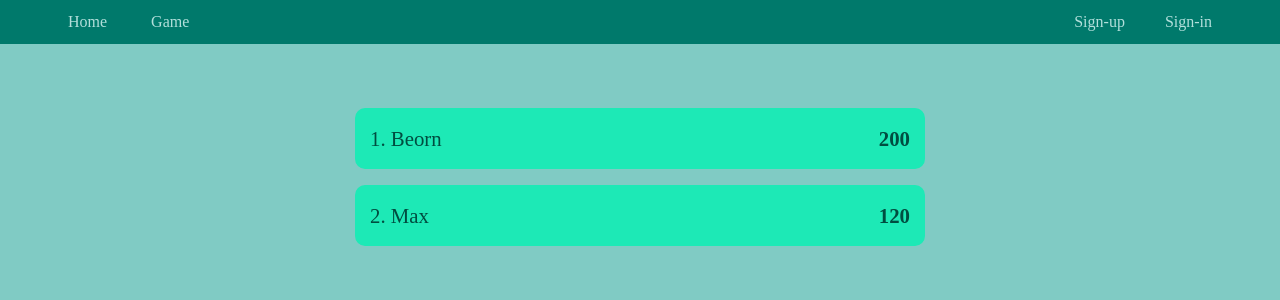
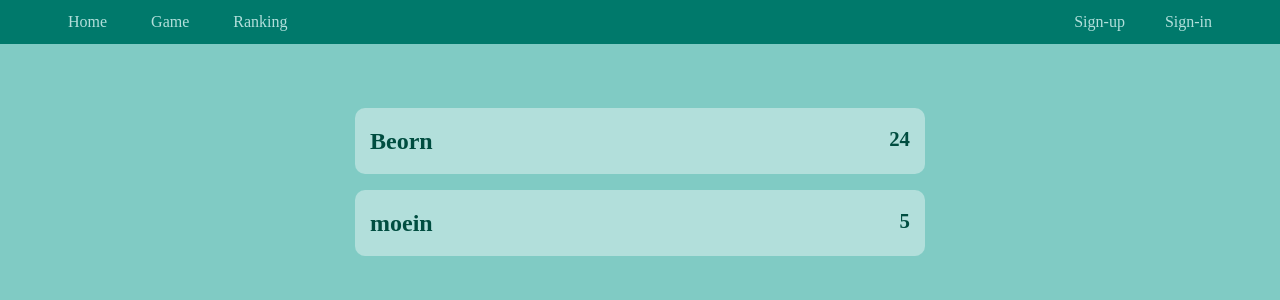
Before and after one commit to M-Moein-M/Dictation-app, a Node server app: page /ranking in a window 1280 px wide. Shown: the top 300 px of the page. Run offline with Node 20, Linux system fonts and the light colour scheme; some libraries are stand-ins or nearby versions; some web fonts are replaced.

Commit message:
added ranking system

```diff
--- a/app.js
+++ b/app.js
@@ -65,7 +65,7 @@ app.use('/', require(path.join(__dirname, 'routes', 'index.js')));
 app.use('/game', require(path.join(__dirname, 'routes', 'game')));
 app.use('/signup', require(path.join(__dirname, 'routes', 'signup')));
 app.use('/signin', require(path.join(__dirname, 'routes', 'signin')));
-app.use('/ranking', require(path.join(__dirname, 'routes', 'ranking')));
+app.use('/ranking', require(path.join(__dirname, 'routes', 'ranking')).router); // ranking route exports an object, here we only want the router
 
 app.get('/logout', (req, res) => {
   req.logout();
--- a/public/css/style.css
+++ b/public/css/style.css
@@ -146,7 +146,7 @@ p > a {
 .ranking {
   padding: 15px;
   border-radius: 10px;
-  background-color: #1de9b6;
+  background-color: #b2dfdb;
 
   font-size: 1.3rem;
 
@@ -156,6 +156,11 @@ p > a {
   padding: 20px;
 }
 
-.ranking .score {
+.ranking .ranking-score {
   font-weight: bold;
 }
+
+.ranking .ranking-username {
+  font-size: 1.5rem;
+  font-weight: bold;
+}
--- a/routes/game.js
+++ b/routes/game.js
@@ -5,6 +5,7 @@ const flash = require('express-flash');
 require('dotenv').config();
 
 const { usersDatabase, wordsDatabase } = require('../app.js');
+const { updateRanking } = require('./ranking');
 
 router.get('/', isAuthenticated, async (req, res) => {
   wordsDatabase.findOne({ wordTag: req.user.userLevel }, async (err, doc) => {
@@ -51,7 +52,7 @@ router.post('/', isAuthenticated, (req, res) => {
               if (err) {
                 console.log('Error in /game post');
                 console.log(err);
-              }
+              } else updateRanking(user.username, user.userLevel + 1);
             }
           );
         } else {
@@ -63,7 +64,7 @@ router.post('/', isAuthenticated, (req, res) => {
               if (err) {
                 console.log('Error in /game post');
                 console.log(err);
-              }
+              } else updateRanking(user.username, user.userLevel);
             }
           );
         }
--- a/routes/ranking.js
+++ b/routes/ranking.js
@@ -1,15 +1,111 @@
 const express = require('express');
 const router = express.Router();
+const path = require('path');
+const Datastore = require('nedb');
+const rankingDatabase = new Datastore({
+  filename: path.join(
+    path.resolve(__dirname, '..'),
+    'database',
+    'ranking-database.db'
+  ),
+  autoload: true,
+});
+
+// if no global ranking exists
+rankingDatabase.findOne({ rankLevel: 'global' }, (err, doc) => {
+  if (err) console.log(err);
+  else if (!doc) initNewGlobalRanking();
+});
 
 router.get('/', (req, res) => {
-  res.render('ranking', {
-    rankings: [
-      { rank: 1, name: 'Beorn', score: 200 },
-      { rank: 2, name: 'Max', score: 120 },
-    ],
-    isUserLogged: req.isAuthenticated(),
-    username: req.isAuthenticated() ? req.user.username : null,
+  rankingDatabase.findOne({ rankLevel: 'global' }, (err, doc) => {
+    if (err) console.log(err);
+
+    res.render('ranking', {
+      rankings: doc.ranking,
+      isUserLogged: req.isAuthenticated(),
+      username: req.isAuthenticated() ? req.user.username : null,
+    });
   });
 });
 
-module.exports = router;
+function updateRanking(username, score) {
+  rankingDatabase.findOne({ rankLevel: 'global' }, (err, doc) => {
+    if (err) {
+      console.log('Error at updateRanking function');
+      console.log(err);
+      return;
+    }
+
+    const leastScore = doc.ranking[doc.ranking.length - 1];
+    if (!leastScore && score < leastScore) {
+      return;
+    } else {
+      const newRanking = insertNewScore(username, score, doc);
+
+      shave(newRanking); // remove extra players
+
+      rankingDatabase.update(
+        { rankLevel: 'global' },
+        { $set: { ranking: newRanking } },
+        { upsert: true },
+        (err, numReplaced, upsert) => {
+          if (err) {
+            console.log('Error at updateRanking');
+            console.log(err);
+          }
+        }
+      );
+    }
+  });
+}
+
+function insertNewScore(username, score, doc) {
+  let ranking = doc.ranking;
+
+  for (let i = 0; i < ranking.length; i++) {
+    if (!ranking[i]) break;
+    if (ranking[i].username == username) {
+      // change nothing if the user has a better score
+      if (ranking[i].score > score) return ranking;
+      else {
+        // update the user score to his/her higher score
+        ranking[i].score = score;
+        return ranking;
+      }
+    }
+  }
+
+  let i = 0;
+  while (ranking[i] != null && score < ranking[i].score) i++;
+  // after while, i stands where new score should get inserted
+
+  if (ranking[i] == null) ranking.splice(i, 1, { username, score });
+  else ranking.splice(i, 0, { username, score });
+  return ranking;
+}
+
+// initiating new global ranking in rankingDatabsae incase no ranking exists
+function initNewGlobalRanking() {
+  rankingDatabase.insert({
+    rankLevel: 'global',
+    ranking: [null, null, null, null, null, null, null, null, null, null],
+  });
+  console.log('New Global ranking initiated');
+}
+
+function shave(newRanking) {
+  // we only want to show top 10 players
+  const maxPlayers = 10;
+  if (newRanking.length > maxPlayers) {
+    // if the last two players don't have equal scores then remove the last one
+    if (
+      newRanking[maxPlayers] == null ||
+      newRanking[maxPlayers].score != newRanking[maxPlayers - 1].score
+    )
+      newRanking.pop();
+  }
+  return newRanking;
+}
+
+module.exports = { router, updateRanking };
--- a/views/partials/header.handlebars
+++ b/views/partials/header.handlebars
@@ -4,6 +4,9 @@
   </a>
   <a href="/game">
     <li>Game</li>
+  </a>
+  <a href="/ranking">
+    <li>Ranking</li>
   </a>
   {{#if isUserLogged}}
   <a href="/logout">
--- a/views/ranking.handlebars
+++ b/views/ranking.handlebars
@@ -1,15 +1,17 @@
 <div class="container mt-5">
   {{#each rankings}}
+  {{#if this}}
   <div class="row justify-content-center">
     <div class="col-sm-10 col-md-6 ranking mt-3">
-      <div class="float-left">
-        {{this.rank}}. {{this.name}}
+      <div class="float-left ranking-username">
+        {{this.username}}
       </div>
-      <div class="float-right score">
+      <div class="float-right ranking-score">
         {{this.score}}
       </div>
     </div>
   </div>
+  {{/if}}
   {{/each}}
 
 </div>
```
Also changed, not shown: database/ranking-database.db (added), database/users-database.db, 1 other file.
